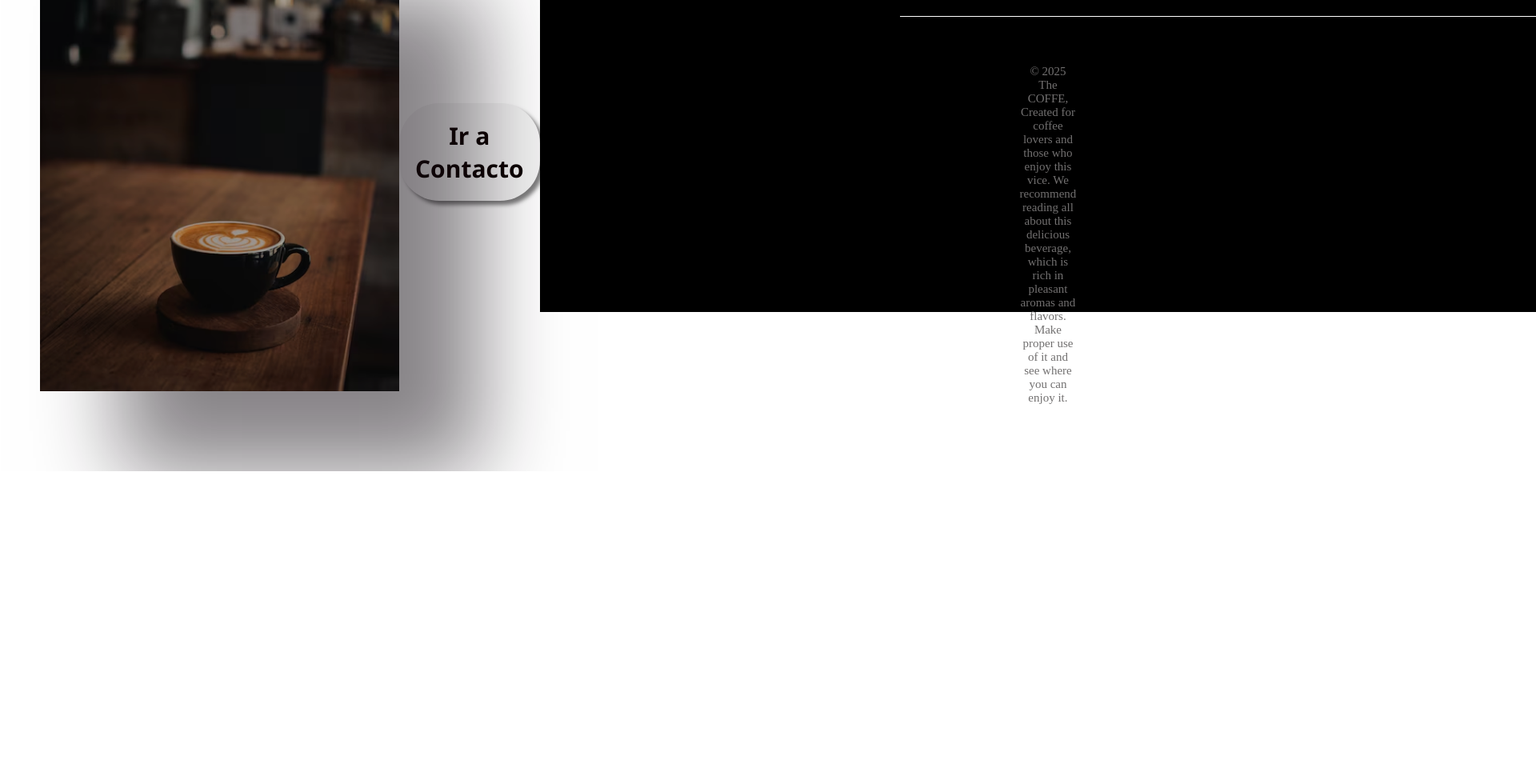
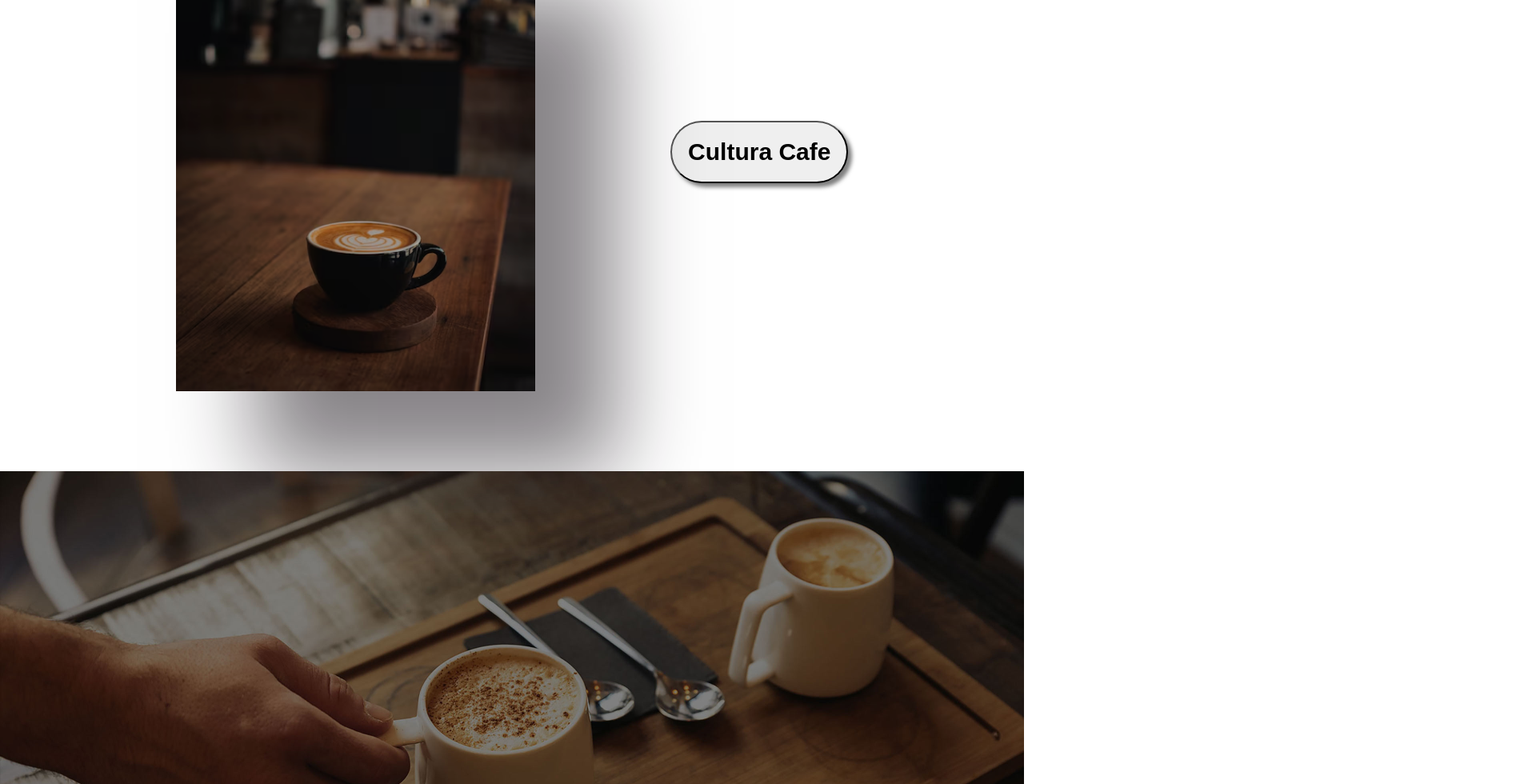
Before and after one commit to JuanSalgado13/Proyecto-Angular, an Angular app: page / in a window 1280 px wide. Shown: the part 320-1300 px from the top of the page at 80% size, 1920 px wide, since content can reach past the window. Before the commit the page ends 909 px from the top, so only its background shows below. Built offline with nearby package versions, Linux system fonts and the light colour scheme.

Commit message:
actualizaciones

```diff
--- a/src/app/ayuda/ayuda.component.css
+++ b/src/app/ayuda/ayuda.component.css
@@ -86,3 +86,13 @@
     box-shadow: 0 6px 18px rgba(0, 0, 0, 0.4);
   }
 }
+.precio-cafe {
+  background: #f5f5f5;
+  padding: 15px;
+  border-radius: 10px;
+  text-align: center;
+  font-family: Arial, sans-serif;
+}
+.precio-cafe h2 {
+  color: #2e7d32;
+}
--- a/src/app/ayuda/ayuda.component.html
+++ b/src/app/ayuda/ayuda.component.html
@@ -27,5 +27,17 @@
     de Colombia.
   </p>
 </div>
+<div class="precio-cafe">
+  <h2>Precio del Café en Tiempo Real</h2>
+  <p *ngIf="precioCafe; else cargando">
+    💰 Precio actual: <strong>{{ precioCafe }} USD</strong>
+    <br>
+    ⏰ Última actualización: {{ ultimaActualizacion }}
+  </p>
+  <ng-template #cargando>
+    <p>Cargando precio del café...</p>
+  </ng-template>
+</div>
+
 
 <app-footer></app-footer>
--- a/src/app/ayuda/ayuda.component.ts
+++ b/src/app/ayuda/ayuda.component.ts
@@ -1,13 +1,40 @@
-import { Component } from '@angular/core';
+import { Component, OnInit } from '@angular/core';
 import { NavComponent } from '../shared/component/nav/nav.component';
 import { FooterComponent } from '../shared/component/footer/footer.component';
+import { NgIf } from '@angular/common';
 
 @Component({
   selector: 'app-ayuda',
-  imports: [NavComponent,FooterComponent],
+  imports: [NgIf,NavComponent, FooterComponent],
   templateUrl: './ayuda.component.html',
-  styleUrl: './ayuda.component.css'
+  styleUrl: './ayuda.component.css',
 })
-export class AyudaComponent {
+export class AyudaComponent implements OnInit {
+  precioCafe: number | null = null;
+  ultimaActualizacion: string = '';
 
+  ngOnInit(): void {
+    // Llamar inmediatamente al cargar
+    this.obtenerPrecioCafe();
+
+    // Volver a consultar cada 60 segundos
+    setInterval(() => {
+      this.obtenerPrecioCafe();
+    }, 60000);
+  }
+
+  async obtenerPrecioCafe() {
+    try {
+      // ⚠️ Este endpoint es de ejemplo, debes reemplazarlo con una API real de café
+      const response = await fetch(
+        'https://es.investing.com/commodities/us-coffee-c'
+      );
+      const data = await response.json();
+
+      this.precioCafe = data.price; // depende de cómo venga la respuesta
+      this.ultimaActualizacion = new Date().toLocaleTimeString();
+    } catch (error) {
+      console.error('Error al obtener el precio del café:', error);
+    }
+  }
 }
--- a/src/app/home/home.component.css
+++ b/src/app/home/home.component.css
@@ -15,19 +15,14 @@
 }
 .btnPags {
   padding: 20px;
-  background-color: #f4f4f4;
-  color: #0c0000;
-  border-radius: 10px;
   box-shadow: 5px 5px 5px rgba(0, 0, 0, 0.5);
-  border: none;
   border-radius: 50px;
-  font-family: "Segoe UI", Tahoma, Geneva, Verdana, sans-serif;
   font-weight: 900;
   font-size: 30px;
 }
 
 .content2 {
-  background-image: url("/assets/images/Sacos.jpg");
+  background-image: url("/assets/images/segundo.jpg");
   background-size: cover;
   background-position: center;
   background-repeat: no-repeat;
--- a/src/app/home/home.component.html
+++ b/src/app/home/home.component.html
@@ -1,11 +1,14 @@
 <app-nav></app-nav>
 
 <div class="content">
-  <img src="assets/images/homeC.jpg" >
+  <img src="assets/images/homeC.jpg" />
   <div>
-    <button class="btnPags" (click)="irAPagina()">Ir a Contacto</button>
+    <form action="click">
+      <button type="button" (click)="irAPaginaExterna()" class="btnPags">
+        Cultura Cafe
+      </button>
+    </form>
   </div>
-  <div class="content2">
-
-  </div>
-  <app-footer></app-footer>
+</div>
+<div class="content2"></div>
+<app-footer></app-footer>
--- a/src/app/home/home.component.ts
+++ b/src/app/home/home.component.ts
@@ -10,8 +10,9 @@ import { Router } from '@angular/router';
   styleUrl: './home.component.css',
 })
 export class HomeComponent {
-  constructor(private router: Router) {}
-  irAPagina() {
-    this.router.navigate(['https://ico.org/es/']); // Navega a la página de contacto
+  irAPaginaExterna() {
+    window.open('https://ico.org/es/', '_blank');
+    // '_blank' = abre en una nueva pestaña
+    // si quieres en la misma pestaña usa '_self'
   }
 }
```
